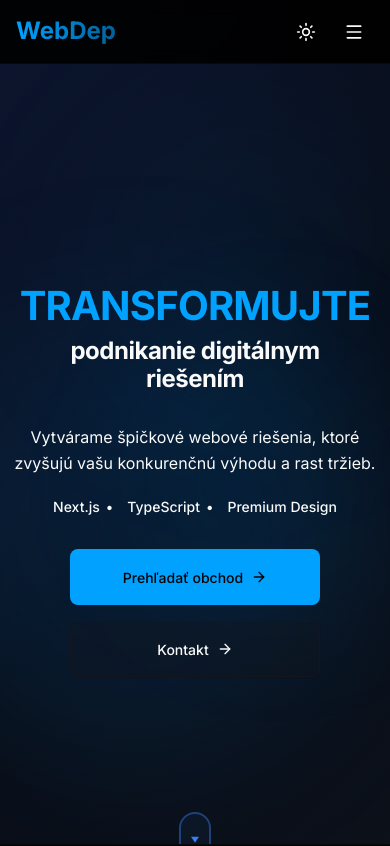
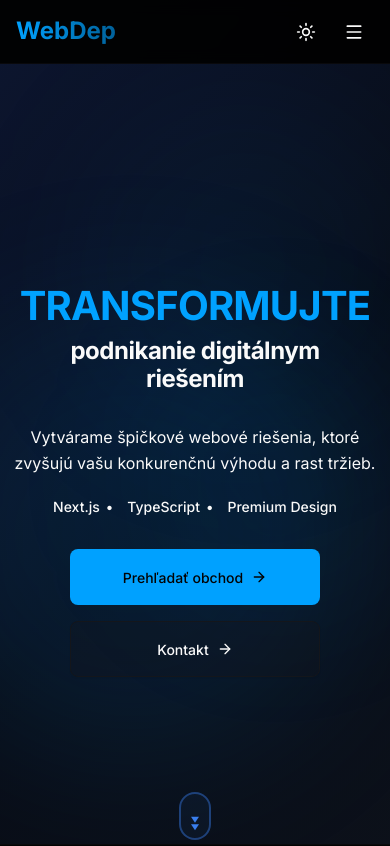
Before and after one commit to marek6296/mywebdep, a Next.js app: page / in a window 390 px wide. Shown: the top 846 px of the page. Built offline with nearby package versions, Linux system fonts and the light colour scheme.

Commit message:
Fix: Mobilná verzia - scroll ikonka vyššie (bottom: 30px)

```diff
--- a/app/globals.css
+++ b/app/globals.css
@@ -421,7 +421,7 @@
     }
 
     .scroll-indicator-wrapper {
-      bottom: 10px !important;
+      bottom: 30px !important;
       position: fixed !important;
     }
 
```
